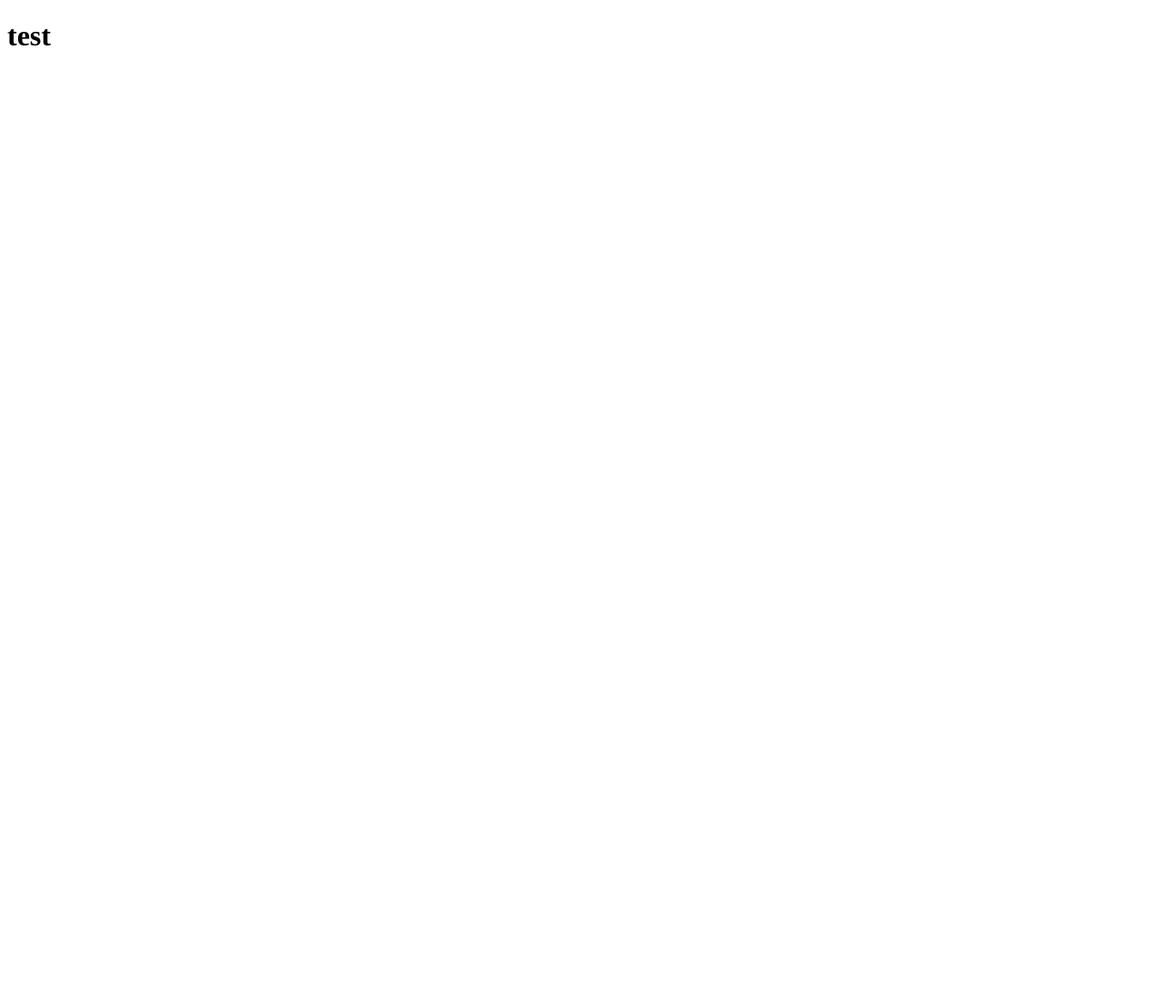
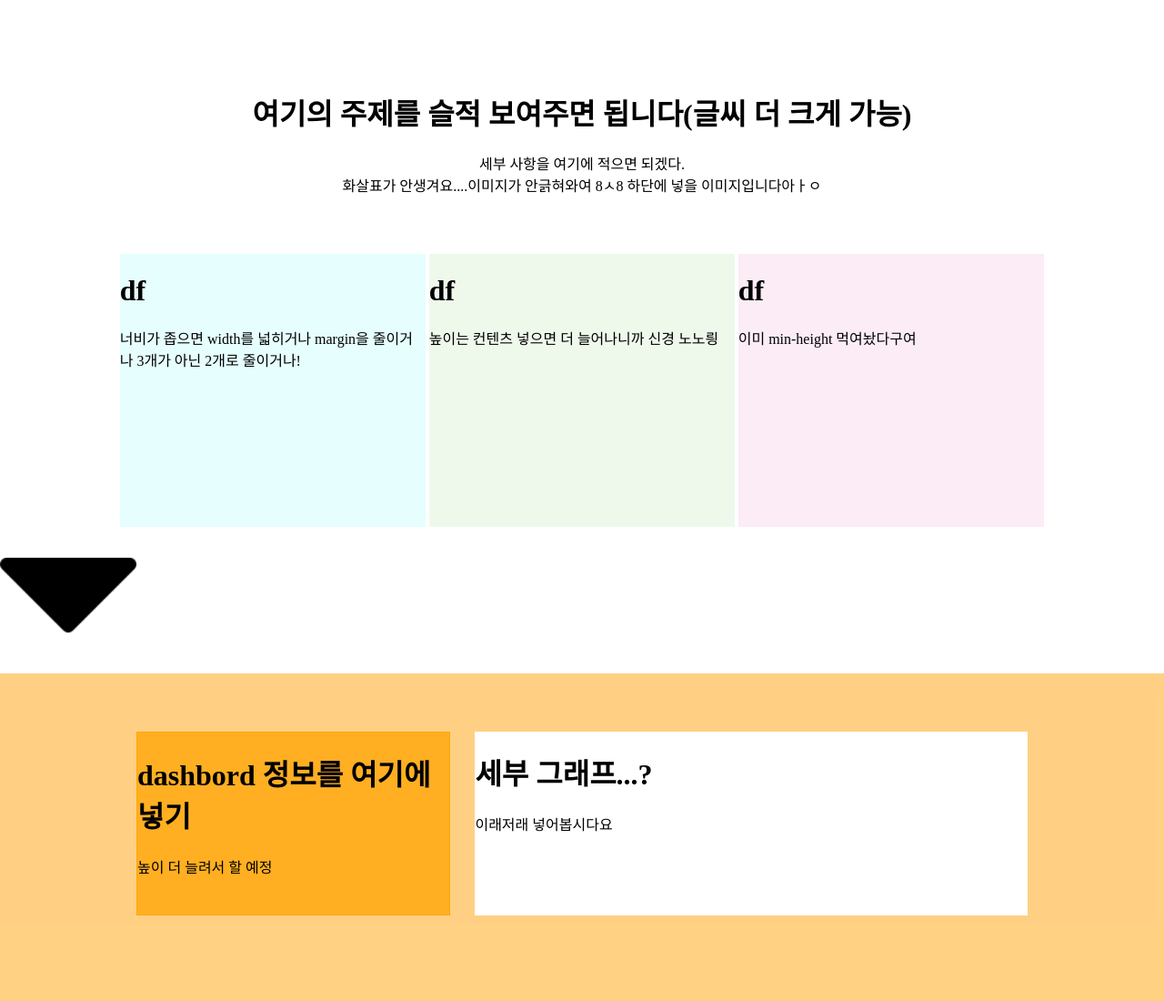
Before and after one commit to Yejin-Ha/Team_Alphaca, a Flask app: page / in a window 1280 px wide. Before the commit the page is almost empty. Shown: the whole page at 91% size. Before the commit the page ends 50 px from the top, so only its background shows below. Run offline with Flask 2, Linux system fonts and the light colour scheme.

Commit message:
flask 연동, html css 초기 작업

```diff
--- a/0716_miniProject/Flask/app.py
+++ b/0716_miniProject/Flask/app.py
@@ -1,8 +1,7 @@
 from flask import Flask, request, render_template, jsonify, redirect
-
+from dao import bank_get2
 
 app = Flask(__name__)
-
 
 # home 화면
 @app.route('/', methods=['get'])
@@ -18,6 +17,4 @@ def index():
 
 
 if __name__ == '__main__':
-    # Flask 로 실행하기 위한 필수 코드
-    # debug = True : 서버가 실행중이더라도 소스 수정 -> 자동 갱신이 가능
     app.run(debug=True)
--- a/0716_miniProject/Flask/templates/index.html
+++ b/0716_miniProject/Flask/templates/index.html
@@ -1,12 +1,106 @@
 <!DOCTYPE html>
 <html lang="en">
+
 <head>
     <meta charset="UTF-8">
     <meta http-equiv="X-UA-Compatible" content="IE=edge">
     <meta name="viewport" content="width=device-width, initial-scale=1.0">
     <title>Document</title>
+
+    <style>
+        body {
+            margin: 0px;
+            height: 100vh;
+            width: 100vw;
+        }
+
+        .container_1 {
+            min-height: 80%;
+        }
+
+        .contentbox_title {
+            text-align: center;
+            margin-top: 100px;
+            margin-bottom: 5%;
+        }
+
+        .contentbox {
+            display: flex;
+            padding: 0 130px;
+            justify-content: space-around;
+        }
+
+        .contents {
+            width: 33%;
+            min-height: 300px;
+        }
+
+        .container_2 {
+            background-color: #ffbd4fb3;
+            min-height: 45%;
+        }
+
+        .test {
+            margin-left: 150px;
+            margin-right: 150px;
+            padding-top: 5%;
+
+            display: flex;
+            justify-content: space-between;
+        }
+
+        .dashbord_1 {
+            width: 35%;
+            border: 0.5px solid #ffa500bf;
+            background-color: #ffa500bf;
+            /* border-radius: 80px / 40px; */
+            min-height: 200px;
+        }
+
+        .dashbord_2 {
+            width: 62%;
+            background-color: white;
+        }
+    </style>
 </head>
+
 <body>
-    <h1>test</h1>
+    <div class="container_1">
+        <div class="contentbox_title">
+            <h1>여기의 주제를 슬적 보여주면 됩니다(글씨 더 크게 가능)</h1>
+            세부 사항을 여기에 적으면 되겠다.<br>
+            화살표가 안생겨요....이미지가 안긁혀와여 8ㅅ8 하단에 넣을 이미지입니다아ㅏㅇ<br>
+        </div>
+        <div class="contentbox">
+            <div class="contents" style="background-color: #a4fbfb47;">
+                <h1>df</h1>
+                너비가 좁으면 width를 넓히거나 margin을 줄이거나 3개가 아닌 2개로 줄이거나!
+            </div>
+            <div class="contents" style="background-color: #eef9ec;">
+                <h1>df</h1>
+                높이는 컨텐츠 넣으면 더 늘어나니까 신경 노노릥
+            </div>
+            <div class="contents" style="background-color: #fbecf6;">
+                <h1>df</h1>
+                이미 min-height 먹여놨다구여
+            </div>
+        </div>
+        <img src="static/image/down-triangular-arrow.png" width="150" height="150">
+    </div>
+
+    <div class="container_2">
+        <div class="test">
+
+            <div class="dashbord_1">
+                <h1>dashbord 정보를 여기에 넣기</h1>
+                높이 더 늘려서 할 예정
+            </div>
+            <div class="dashbord_2">
+                <h1>세부 그래프...?</h1>
+                이래저래 넣어봅시다요
+            </div>
+        </div>
+    </div>
 </body>
+
 </html>
```
Also changed, not shown: 0716_miniProject/Flask/dao.py (added, +12 -0 lines), 0716_miniProject/Flask/templates/static/image/down-triangular-arrow.png (added).
